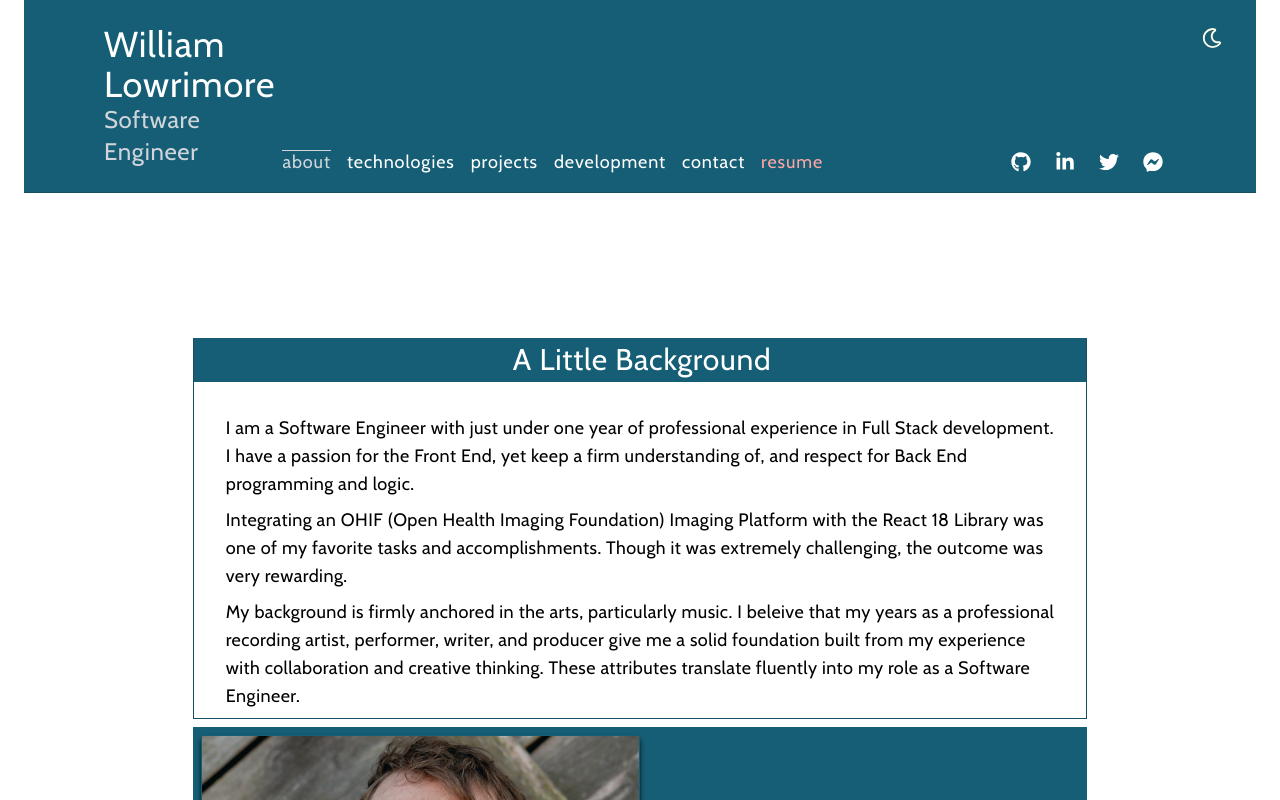
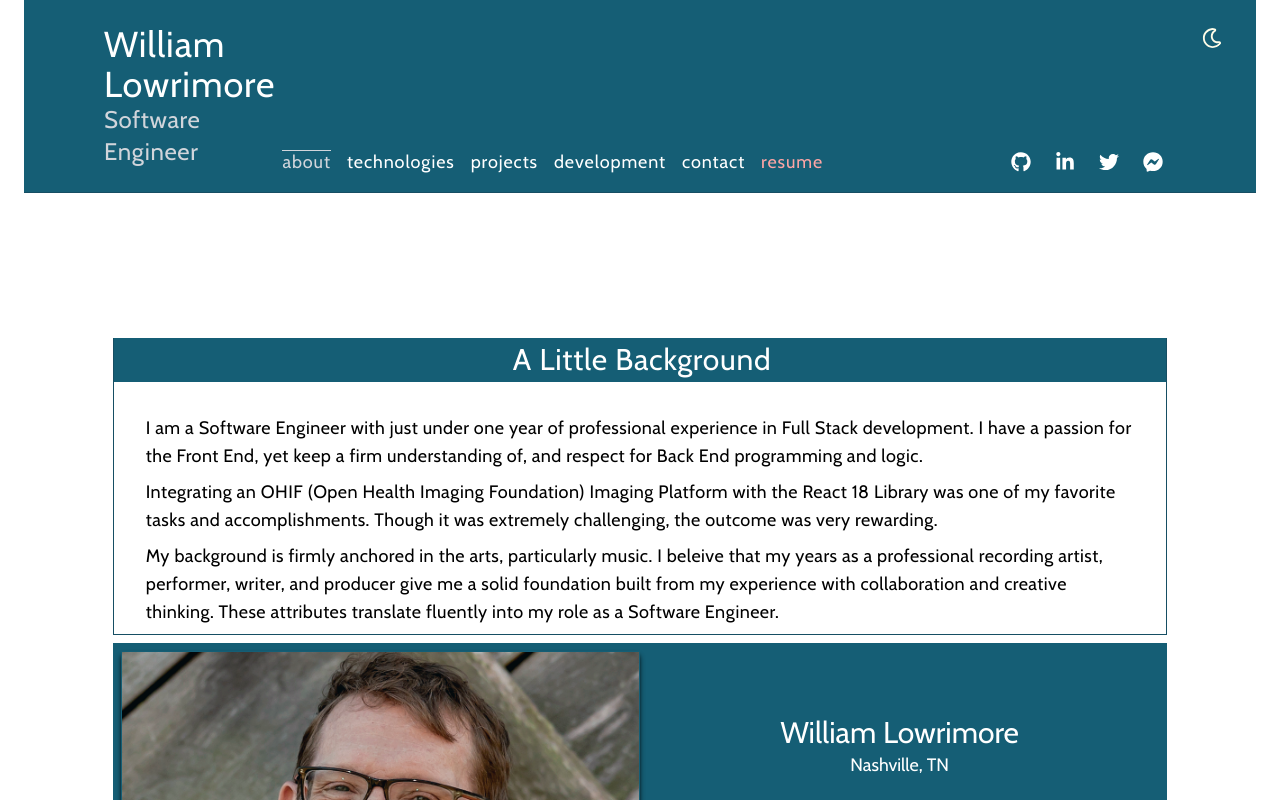
Before and after one commit to wlowrimore/reaxt_port23, a Next.js app: page / in a window 1280 px wide. Shown: the top 800 px of the page. Built offline with nearby package versions, Linux system fonts and the light colour scheme.

Commit message:
playing with margins on about page to fix image ratio

```diff
--- a/app/page.jsx
+++ b/app/page.jsx
@@ -7,7 +7,7 @@ const renderLoader = () => <p>Loading Images...</p>;
 const About = () => {
   return (
     <>
-      <section className="md:flex md:flex-col 2xl:grid 2xl:grid-cols-2 gap-2 lg:my-[10%] xl:mx-20">
+      <section className="md:flex md:flex-col 2xl:grid 2xl:grid-cols-2 gap-2 lg:my-[10%]">
         <div className="lg:border-l lg:border-r lg:border-b border-cyan-900">
           <h2 className="py-1 lg:py- lg:block lg:mt-0 lg:mb-0 text-cyan-700 md:text-white lg:bg-cyan-800 text-xl lg:text-3xl text-center pl-1 tracking-wide">
             A Little Background
@@ -15,7 +15,6 @@ const About = () => {
           <MainBio />
         </div>
         <div>
-          {/* <div className="flex justify-center items-center"> */}
           <div className="flex flex-col p-2 md:flex-row 2xl:h-full border-cyan-900 bg-cyan-800">
             <Suspense fallback={renderLoader()}>
               <Image
@@ -41,7 +40,6 @@ const About = () => {
             </div>
           </div>
         </div>
-        {/* </div> */}
       </section>
     </>
   );
```
